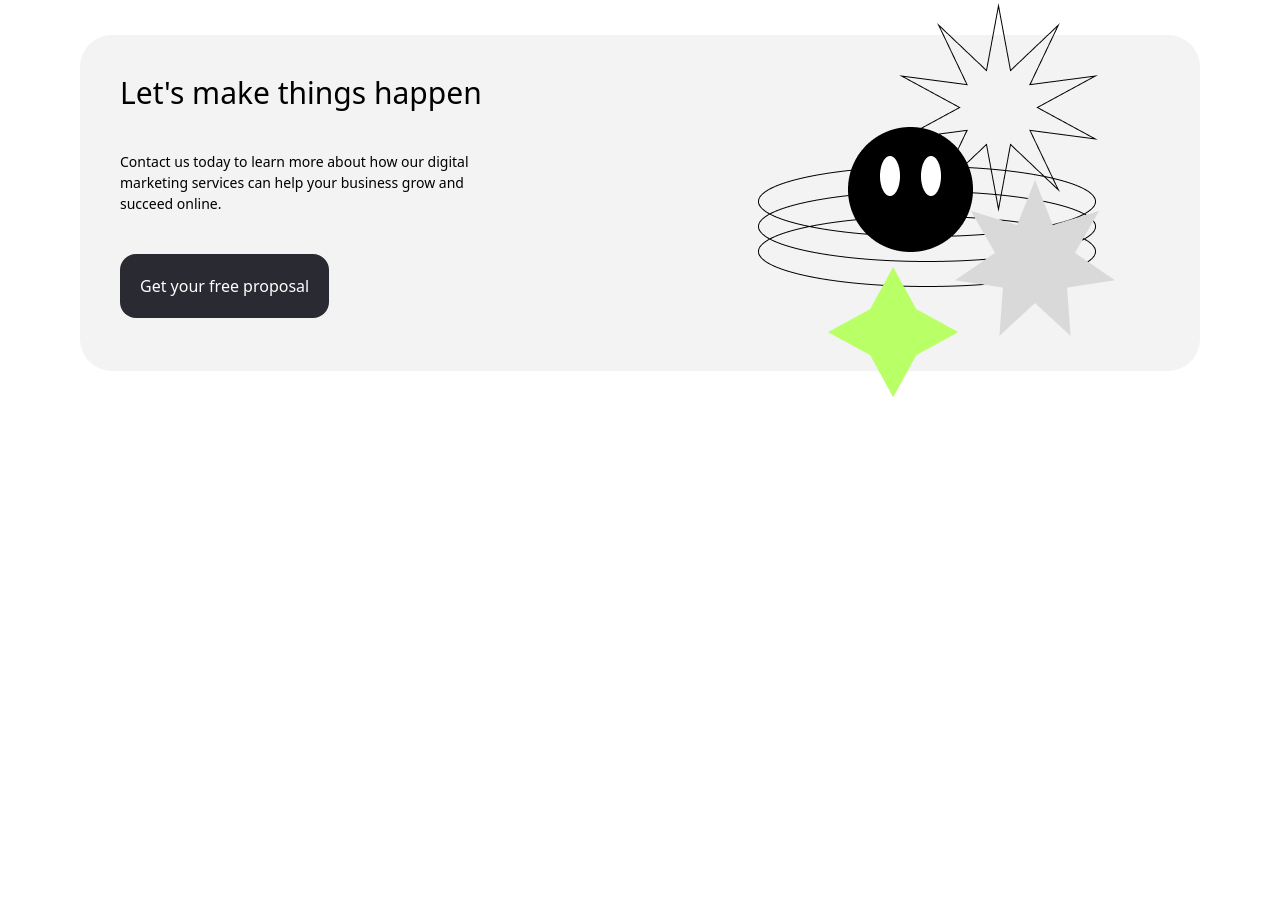
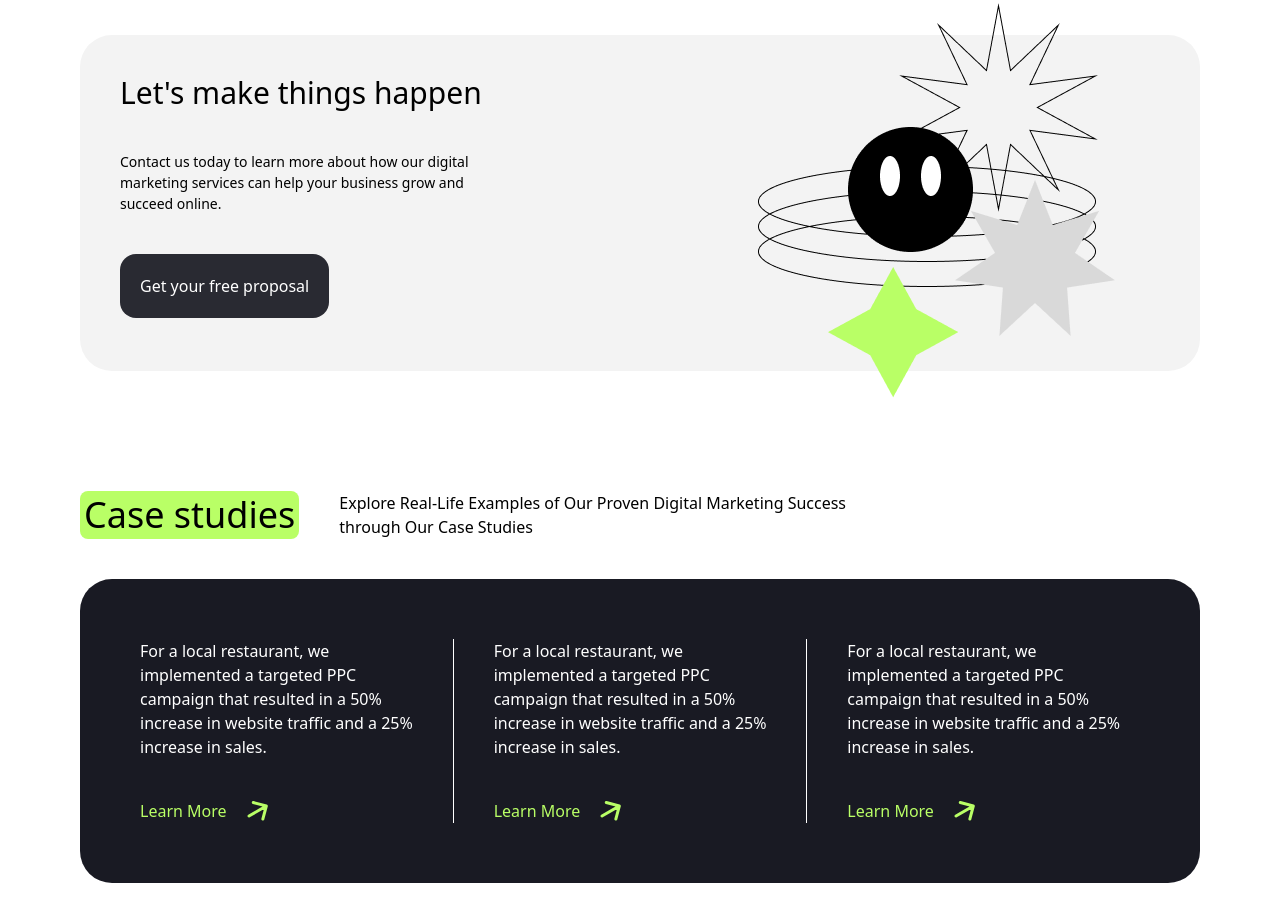
Before and after one commit to joewee-x/positivus_clone, a website: page index.html in a window 1280 px wide. Shown: the part 1986-2907 px from the top of the page. Before the commit the page ends 2437 px from the top, so only its background shows below. Drawn offline with Linux system fonts and the light colour scheme.

Commit message:
feat/add case studies section

```diff
--- a/index.html
+++ b/index.html
@@ -1,5 +1,5 @@
 <!doctype html>
-<html>
+<html class="scroll-smooth">
 <head>
   <meta charset="UTF-8">
   <meta name="viewport" content="width=device-width, initial-scale=1.0">
@@ -161,7 +161,7 @@
         </div>
 
         <!-- Get free proposal section -->
-         <div class="flex justify-between bg-[#F3F3F3] mb-20 h-84 mt-30 p-10 rounded-4xl">
+        <div class="flex justify-between bg-[#F3F3F3] mb-20 h-84 mt-30 p-10 rounded-4xl">
             <div class="">
                 <p class="text-3xl pb-10">Let's make things happen</p>
                 <p class="pb-10 text-[14px]">Contact us today to learn more about how our digital <br> marketing services can help your business grow and <br> succeed online.</p>
@@ -170,7 +170,44 @@
             <div>
                 <img class="relative -top-18 left-23" src="./src/img/pics/proposal-pic.png" alt="">
             </div>
-         </div>
+        </div>
+
+
+         <!-- case studies section -->
+        <div class="flex gap-10 mb-10 items-center mt-30">
+            <p class="text-4xl bg-[#B9FF66]  p-1 rounded-lg">Case studies</p>
+            <p>Explore Real-Life Examples of Our Proven Digital Marketing Success <br> through Our Case Studies</p>
+        </div>
+
+        <!-- case srudies cards -->
+        <div class="flex bg-[#191A23] text-white p-15 gap-10 mb-30 rounded-4xl">
+            <div class=" border-r border-r-white pr-5">
+                <p>For a local restaurant, we implemented a targeted PPC campaign that resulted in a 50% increase in website traffic and a 25% increase in sales.</p>
+                <div class="flex items-center gap-5 mt-10">
+                    <p class="text-[#B9FF66]">Learn More</p>
+                    <span><img src="./src/img/icon3.svg" alt=""></span>
+                </div>
+            </div>
+
+            <div class=" border-r border-r-white pr-5">
+                <p>For a local restaurant, we implemented a targeted PPC campaign that resulted in a 50% increase in website traffic and a 25% increase in sales.</p>
+                <div class="flex items-center gap-5 mt-10">
+                    <p class="text-[#B9FF66]">Learn More</p>
+                    <span><img src="./src/img/icon3.svg" alt=""></span>
+                </div>
+            </div>
+
+            <div>
+                <p>For a local restaurant, we implemented a targeted PPC campaign that resulted in a 50% increase in website traffic and a 25% increase in sales.</p>
+                <div class="flex items-center gap-5 mt-10">
+                    <p class="text-[#B9FF66]">Learn More</p>
+                    <span><img src="./src/img/icon3.svg" alt=""></span>
+                </div>
+            </div>
+
+
+
+        </div>
     </main>
 </body>
 </html>
```
Also changed, not shown: src/output.css.
